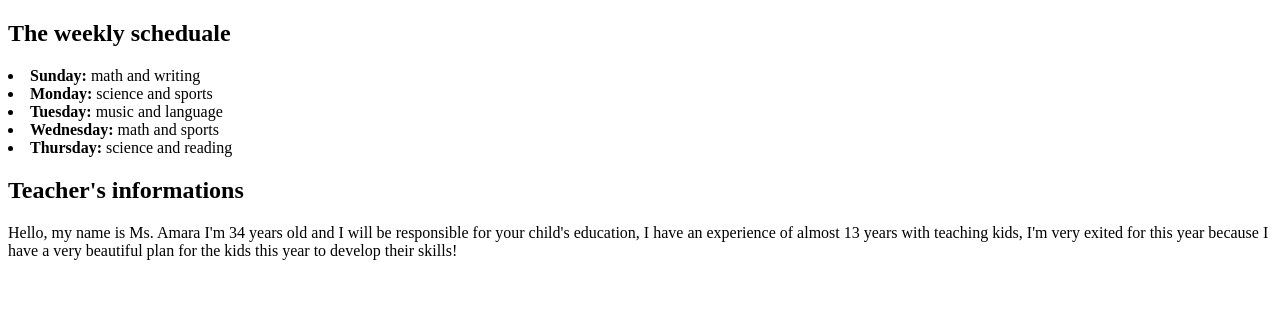
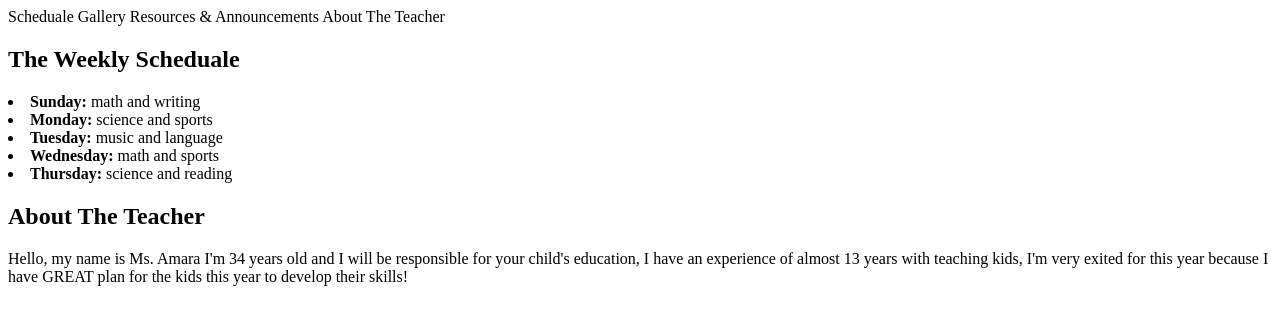
Before and after one commit to rawanUOB/CS333, a plain HTML site: page index.html in a window 1280 px wide. Drawn offline with Linux system fonts and the light colour scheme.

Commit message:
added some tags

```diff
--- a/index.html
+++ b/index.html
@@ -4,19 +4,32 @@
 </head>
 
 <body>
+  <header>
+    <a>Scheduale</a>
+    <a>Gallery</a>
+    <a>Resources & Announcements</a>
+    <a>About The Teacher</a>
+  </header>
 
-    <h2> The weekly scheduale </h2>
+  <main>
+
+    <h2> The Weekly Scheduale </h2>
     <li> <strong>Sunday: </strong> math and writing</li>
     <li> <strong>Monday: </strong> science and sports</li>
     <li> <strong>Tuesday: </strong> music and language</li>
     <li> <strong>Wednesday: </strong> math and sports</li>
     <li> <strong>Thursday: </strong> science and reading</li>
 
-    <h2>Teacher's informations</h2>
+    <h2>About The Teacher</h2>
     <p>Hello, my name is Ms. Amara I'm 34 years old and I will be responsible for your child's education, I have an experience of almost 13
-         years with teaching kids, I'm very exited for this year because I have a very beautiful plan for the kids this
+         years with teaching kids, I'm very exited for this year because I have GREAT plan for the kids this
          year to develop their skills! </p>
 
+    </main>
+
+    <footer>
+
+    </footer>
 
 </body>
 
```
